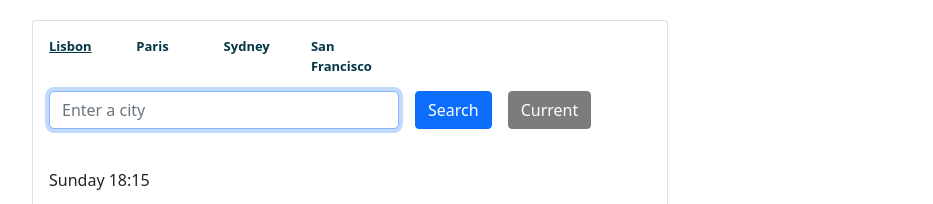
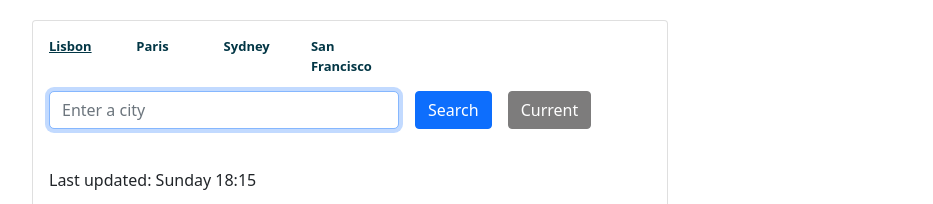
Before and after one commit to kpankratenko/weather-app, a website built with Parcel: page index.html in a window 1280 px wide. Shown: the top 204 px of the page, without its empty margins (0-933 px from the left). Built offline with nearby package versions, Linux system fonts and the light colour scheme; no server answers.

Commit message:
index updated

```diff
--- a/index.html
+++ b/index.html
@@ -57,7 +57,7 @@
           <br />
           <div class="now-weather">
             <div id="city"></div>
-            <div id="date"></div>
+            <div>Last updated: <span id="date"> </span></div>
             <div id="description"></div>
           </div>
           <div class="row">
```
